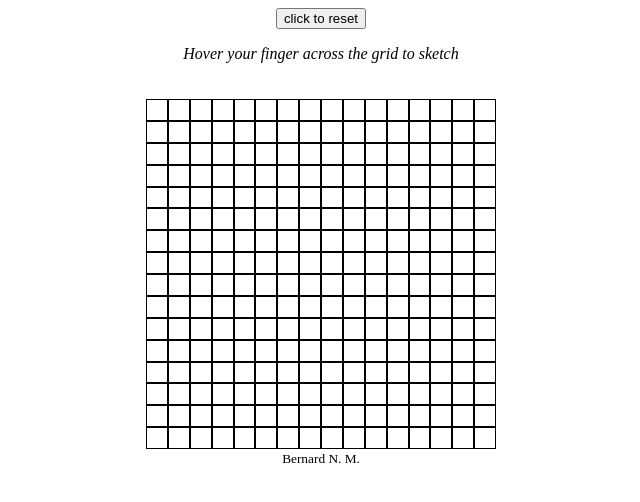
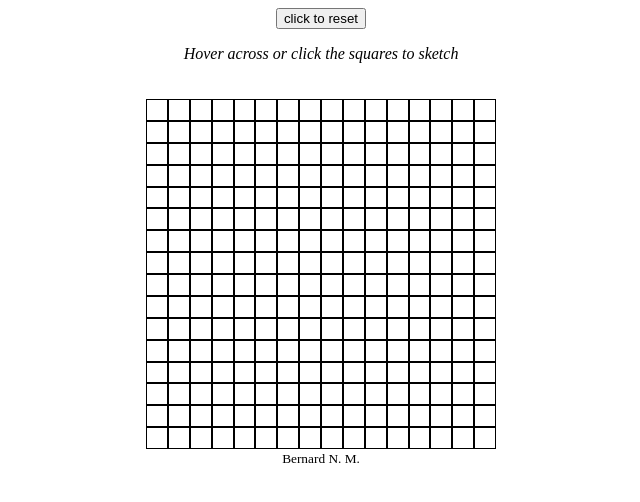
Before and after one commit to The-Icon-debug/etch-a-sketch, a plain HTML site: page index.html in a window 1280 px wide. Shown: the full height of the page, 319-959 px from the left. Drawn offline with Linux system fonts and the light colour scheme.

Commit message:
note for users

```diff
--- a/index.html
+++ b/index.html
@@ -9,7 +9,7 @@
 </head>
 <body>
     <button type="button" id="reset-btn">click to reset</button>
-    <p><em>Hover your finger across the grid to sketch</em></p>
+    <p><em>Hover across or click the squares to sketch</em></p>
     <div id="root"></div>
 
     <small>Bernard N. M.</small>
```
